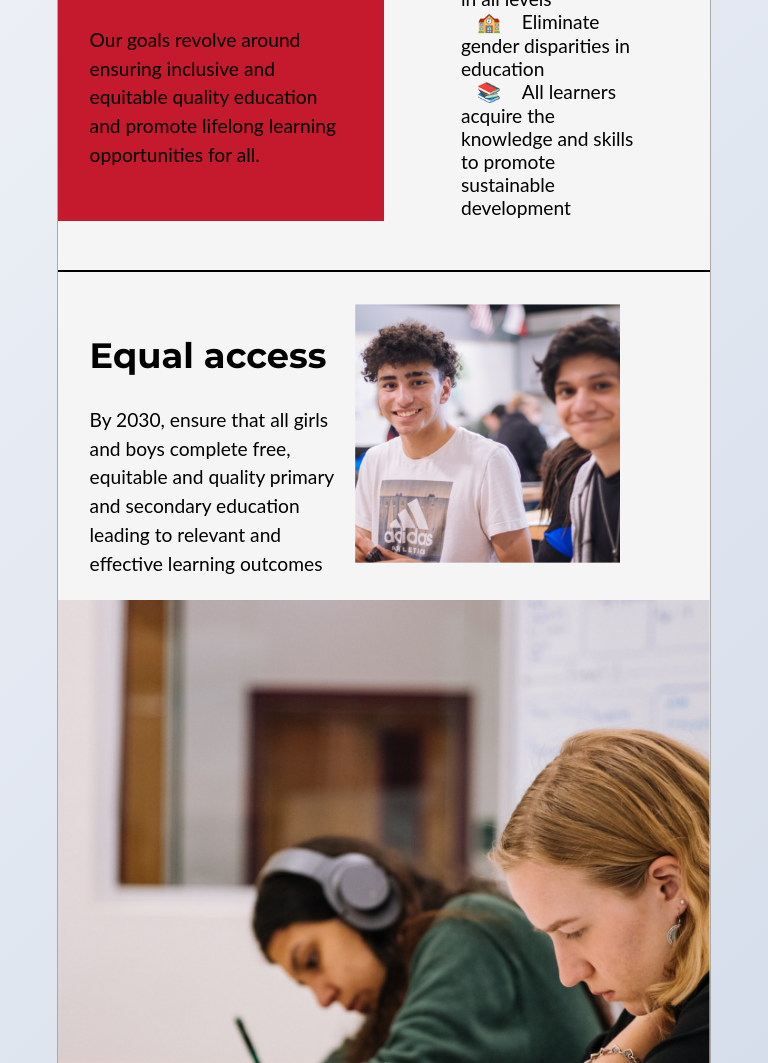
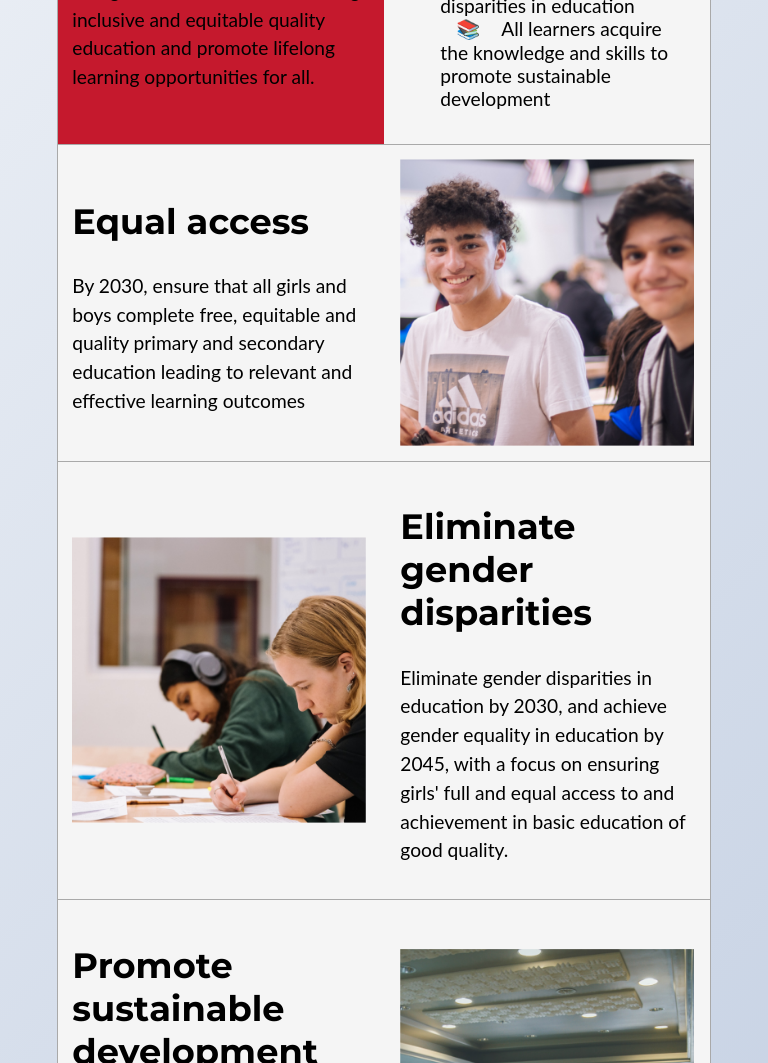
Before and after one commit to teresa2905/Oblig2, a plain HTML site: page project/index.html in a window 768 px wide. Shown: the part 777-1840 px from the top of the page. Drawn offline with Linux system fonts and the light colour scheme.

Commit message:
Update style.css

```diff
--- a/project/style.css
+++ b/project/style.css
@@ -210,34 +210,16 @@
 
     }
 
-    img {
-        width: 100%;
+    article > img, div {
+        width: 45%;
+        padding: 2.25%;
+        display: inline-block;
+        vertical-align: middle;
     }
 
-    main > #intro-container {
+    #intro-container {
         width: 100%;
-        border-bottom: solid 2px;
-        height: 100%;
-        justify-content: space-between;
-    }
-
-
-    main > #intro-container > div{
-        display: inline-block;
-        vertical-align: middle;
-        padding: 2em;
-        padding: 2rem;
-        width: 85vw;
-        margin: 0;
-        box-sizing: border-box;
-        width: 45%;
-    }
-
-    #intro-container div:first-child {
-        background-color: #c5192d;
-        width: 50%;
-        height: 100%;
-
+        background: linear-gradient(to right, #c5192d 50%, whitesmoke 50%);
     }
 
 
@@ -267,37 +249,15 @@
         list-style: none;
     }
 
-    main article:nth-child(2) {
-        padding: 2em;
-        padding: 2rem;
-        justify-content: space-between;
-
+    article > img, div {
+        width: 45%;
+        padding: 2.25%;
+        display: inline-block;
+        vertical-align: middle;
     }
 
-
-
-    main article:nth-child(2) > img {
-        width: 45%;
-        margin: auto;
-        box-sizing: border-box;
-
-    }
-
-    main article:nth-child(2) > div{
-        float: left;
-        width: 45%;
-        height: 100%;
-        box-sizing: border-box;
-
-    }
-
-
-
-
-    main article:nth-child(3) > div,img {
-
-        box-sizing: border-box;
-        display: inline-block;
+    article {
+        border-bottom: 0.1px solid darkgrey;
     }
 }
 
```
